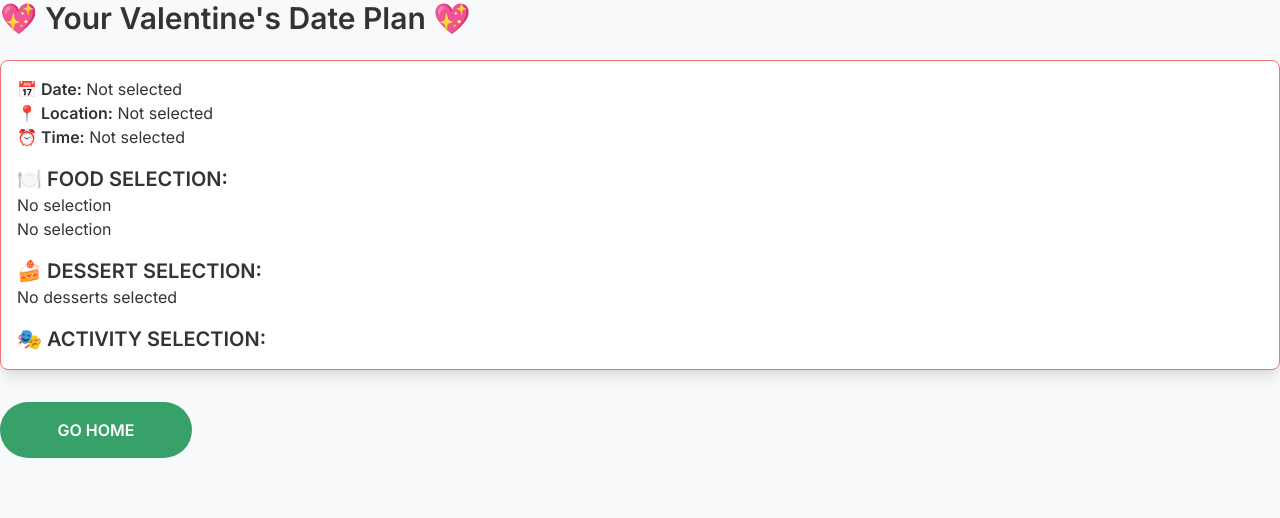
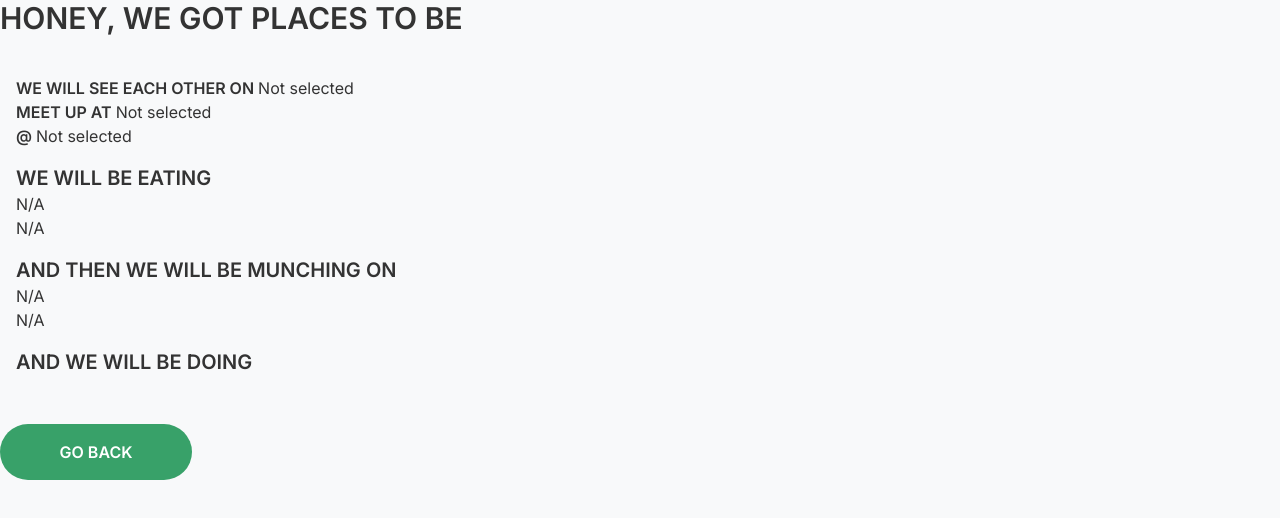
Before and after one commit to gathrean/aloean, a Next.js app: page /valentines/7-results in a window 1280 px wide. Shown: the top 518 px of the page. Built offline with nearby package versions, Linux system fonts and the light colour scheme.

Commit message:
Cleaned up the Results page and other minor fixes

```diff
--- a/app/valentines/2-date/page.tsx
+++ b/app/valentines/2-date/page.tsx
@@ -70,7 +70,7 @@ export default function DateSelection() {
             />
 
             <br></br>
-            <label className="block font-bold text-lg mb-2">AT THIS PLACE _____</label>
+            <label className="block font-bold text-lg mb-2">MEET UP AT _____</label>
             <select
                 value={responseLocation}
                 onChange={handleLocationChange}
--- a/app/valentines/6-thank-you/page.tsx
+++ b/app/valentines/6-thank-you/page.tsx
@@ -77,7 +77,7 @@ export default function ThankYouPage() {
             <p className="mt-1 mb-4 font-bold text-xl">-BUBS</p>
 
             <button onClick={() => router.push('/valentines/7-results')} className="font-bold valentines-page-button next-button mt-8">
-                PRINT RESULTS
+                VIEW RESULTS
             </button>
 
             <div className="mt-4">
--- a/app/valentines/7-results/page.tsx
+++ b/app/valentines/7-results/page.tsx
@@ -13,34 +13,34 @@ export default function ResultsPage() {
         setValentineData(storedData);
     }, []);
 
+    const handleBack = (e: React.MouseEvent<HTMLButtonElement>) => {
+        e.preventDefault();
+        router.back();
+    };
+
     return (
         <div className="valentines-page">
-            <h1 className="text-3xl font-bold">💖 Your Valentine's Date Plan 💖</h1>
+            <h1 className="text-3xl font-bold">HONEY, WE GOT PLACES TO BE</h1>
 
             {valentineData ? (
-                <div className="mt-6 p-4 border border-red-400 rounded-lg bg-white shadow-lg">
-                    <p><strong>📅 Date:</strong> {valentineData.responseDate || "Not selected"}</p>
-                    <p><strong>📍 Location:</strong> {valentineData.responseLocation || "Not selected"}</p>
-                    <p><strong>⏰ Time:</strong> {valentineData.responseTime || "Not selected"}</p>
+                <div className="mt-6 p-4">
+                    <p><strong>WE WILL SEE EACH OTHER ON </strong> {valentineData.responseDate || "Not selected"}</p>
+                    <p><strong>MEET UP AT </strong> {valentineData.responseLocation || "Not selected"}</p>
+                    <p><strong>@ </strong> {valentineData.responseTime || "Not selected"}</p>
 
-                    <h3 className="text-xl font-bold mt-4">🍽️ FOOD SELECTION:</h3>
+                    <h3 className="text-xl font-bold mt-4">WE WILL BE EATING</h3>
                     <ul>
-                        <li>{valentineData.responseDessert1 || "No selection"}</li>
-                        <li>{valentineData.responseDessert2 || "No selection"}</li>
+                        <li>{valentineData.responseFood1 || "N/A"}</li>
+                        <li>{valentineData.responseFood2 || "N/A"}</li>
                     </ul>
 
-                    <h3 className="text-xl font-bold mt-4">🍰 DESSERT SELECTION:</h3>
+                    <h3 className="text-xl font-bold mt-4">AND THEN WE WILL BE MUNCHING ON</h3>
                     <ul>
-                        {valentineData.selectedDesserts?.length > 0 ? (
-                            valentineData.selectedDesserts.map((dessert: string, index: number) => (
-                                <li key={index}>{dessert}</li>
-                            ))
-                        ) : (
-                            <li>No desserts selected</li>
-                        )}
+                        <li>{valentineData.responseFood1 || "N/A"}</li>
+                        <li>{valentineData.responseFood2 || "N/A"}</li>
                     </ul>
 
-                    <h3 className="text-xl font-bold mt-4">🎭 ACTIVITY SELECTION:</h3>
+                    <h3 className="text-xl font-bold mt-4">AND WE WILL BE DOING</h3>
                     <ul>
                         {[
                             valentineData.responseActivity1,
@@ -57,9 +57,9 @@ export default function ResultsPage() {
                 <p className="mt-4 text-red-500">No data available. Please complete the Valentine’s form.</p>
             )}
 
-            <button onClick={() => router.push('/')} className="font-bold valentines-page-button back-button mt-8">
-                GO HOME
-            </button>
+            <div className="mt-8">
+                <button onClick={handleBack} className="font-bold valentines-page-button back-button">GO BACK</button>
+            </div>
         </div>
     );
 }
```
